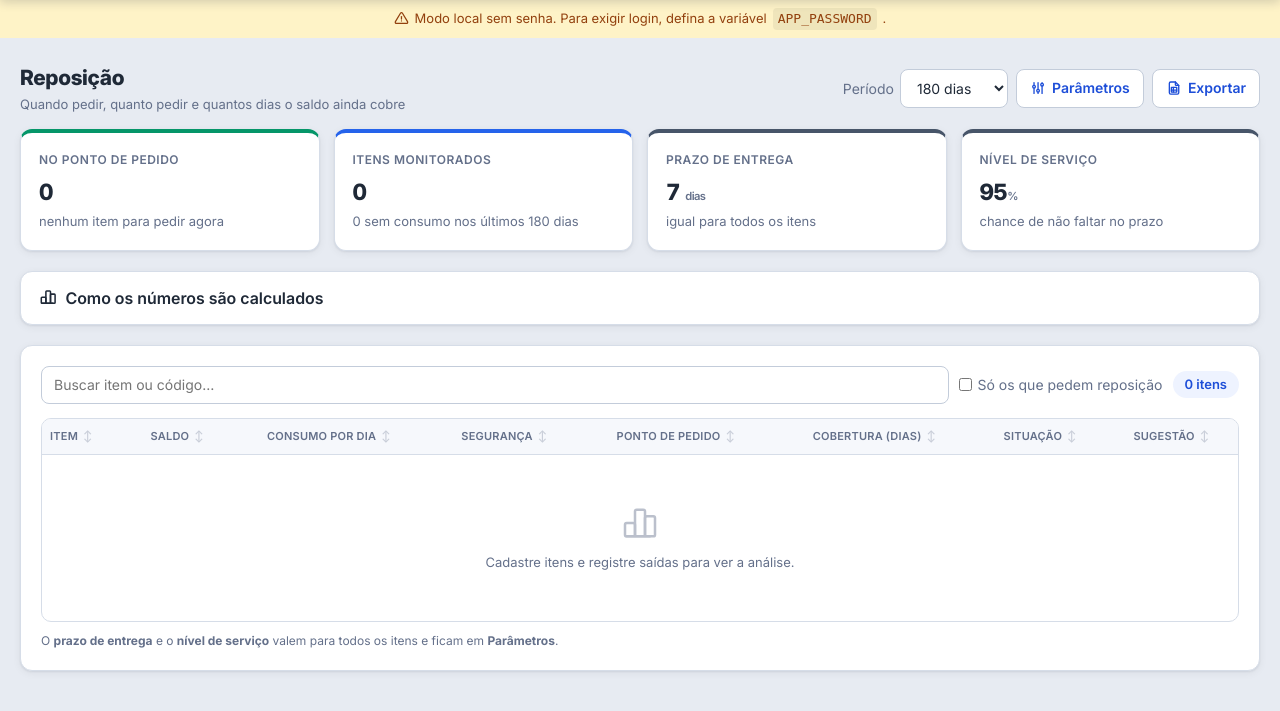
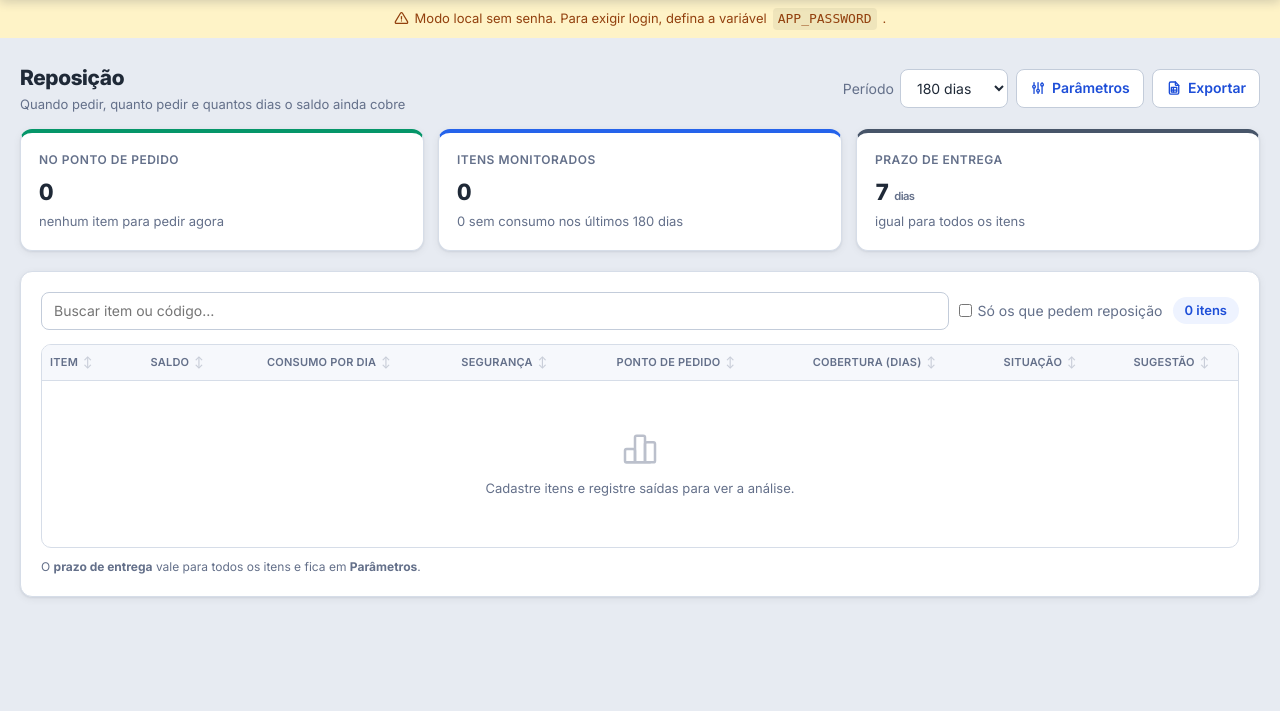
Before and after one commit to Mchristopher120/gestaoestoque3cgeo, a Flask app: page /reposicao in a window 1280 px wide. Shown: the part 62-773 px from the top of the page. Run offline with Flask 3, Linux system fonts and the light colour scheme; data that the repository does not hold is empty; some libraries are stand-ins or nearby versions.

Commit message:
Reposição: remove nível de serviço dos parâmetros e o bloco 'Como os números são calculados'
Co-Authored-By: Claude Sonnet 5.5 <noreply@anthropic.com>
Claude-Session: https://claude.ai/code/session_01RudTbcwjLfAK7Q6bM2kuRx

```diff
--- a/app.py
+++ b/app.py
@@ -1021,11 +1021,6 @@ def api_config():
             if not 1 <= p <= 365 or p != int(p):
                 return erro("O prazo de entrega deve ser um número inteiro de dias, de 1 a 365.")
             novos["prazo"] = int(p)
-        if "ns" in data:
-            v = parse_num(data["ns"])
-            if not 50 <= v <= 99.9:
-                return erro("O nível de serviço deve ficar entre 50% e 99,9%.")
-            novos["ns"] = v
     except ValueError as e:
         return erro(str(e))
     for k, v in novos.items():
@@ -1059,7 +1054,6 @@ def api_reposicao_xlsx():
     ws2 = wb.create_sheet("Parâmetros")
     ws2.append(["Parâmetro", "Valor"])
     ws2.append(["Prazo de entrega (dias)", an["config"]["prazo"]])
-    ws2.append(["Nível de serviço (%)", an["config"]["ns"]])
     ws2.append(["Período analisado (dias)", an["janela"]])
     _estilo_planilha(ws2, [28, 12])
     registrar(db, "EXPORTAR", "planilha", None, None, "Exportou a análise de reposição para Excel")
--- a/static/reposicao.js
+++ b/static/reposicao.js
@@ -31,11 +31,7 @@ function renderCards() {
             <div class="kpi-value">${fmtNum(c.prazo)} <span class="kpi-unit">dias</span></div>
             <div class="kpi-sub">igual para todos os itens</div>
         </div>
-        <div class="kpi slate">
-            <div class="kpi-label">Nível de serviço</div>
-            <div class="kpi-value">${fmtNum(c.ns)}<span class="kpi-unit">%</span></div>
-            <div class="kpi-sub">chance de não faltar no prazo</div>
-        </div>`;
+    `;
 }
 
 function filtrar() {
@@ -78,10 +74,10 @@ $('selJanela').addEventListener('change', async () => {
     carregar(+$('selJanela').value);
 });
 
-// Parâmetros (prazo de entrega e nível de serviço, iguais para todos os itens)
+// Parâmetros (prazo de entrega, igual para todos os itens)
 $('btnParam').addEventListener('click', () => {
     const c = R.dados.config;
-    $('parPrazo').value = String(c.prazo); $('parNs').value = String(c.ns).replace('.', ',');
+    $('parPrazo').value = String(c.prazo);
     $('paramErro').hidden = true;
     abrirModal('modalParam');
 });
@@ -89,7 +85,7 @@ $('paramCancelar').addEventListener('click', () => fecharModal('modalParam'));
 $('formParam').addEventListener('submit', async ev => {
     ev.preventDefault();
     try {
-        const r = await enviarJSON('/api/config', 'PUT', { prazo: $('parPrazo').value, ns: $('parNs').value });
+        const r = await enviarJSON('/api/config', 'PUT', { prazo: $('parPrazo').value });
         if (!r.ok) { $('paramErro').firstElementChild.textContent = r.error; $('paramErro').hidden = false; return; }
         fecharModal('modalParam');
         showToast('Parâmetros salvos.', 'success');
--- a/templates/reposicao.html
+++ b/templates/reposicao.html
@@ -20,18 +20,6 @@
         </div>
 
         <section class="kpis" id="repCards"></section>
-
-        <details class="card como-calcula">
-            <summary>{{ ico('chart-bar') }} Como os números são calculados</summary>
-            <ul>
-                <li><strong>Consumo médio diário (d):</strong> total de saídas ÷ dias do período. Para itens novos, contam só os dias desde a primeira movimentação.</li>
-                <li><strong>Estoque de segurança</strong> = Z × σ × √L, em que σ é o desvio padrão do consumo diário, L é o prazo de entrega em dias e Z vem do nível de serviço. L e o nível de serviço são os mesmos para todos os itens e ficam em Parâmetros.</li>
-                <li><strong>Ponto de pedido</strong> = d × L + estoque de segurança. Quando o saldo chega a esse valor, é hora de fazer o pedido.</li>
-                <li><strong>Cobertura:</strong> saldo ÷ consumo médio diário, ou seja, por quantos dias o saldo atual ainda dura.</li>
-                <li><strong>Quantidade sugerida:</strong> estoque máximo − saldo atual (só aparece se o item tem estoque máximo definido).</li>
-                <li>Itens com menos de 30 dias de histórico aparecem com um aviso, porque o cálculo ainda é pouco confiável.</li>
-            </ul>
-        </details>
 
         <section class="card">
             <div class="toolbar">
@@ -56,18 +44,16 @@
                     <tbody id="tbodyRep"></tbody>
                 </table>
             </div>
-            <p class="muted small mt-small">O <strong>prazo de entrega</strong> e o <strong>nível de serviço</strong> valem para todos os itens e ficam em <strong>Parâmetros</strong>.</p>
+            <p class="muted small mt-small">O <strong>prazo de entrega</strong> vale para todos os itens e fica em <strong>Parâmetros</strong>.</p>
         </section>
 
         <div class="modal" id="modalParam" role="dialog" aria-modal="true" aria-labelledby="paramTitulo">
             <div class="modal-box">
                 <h3 id="paramTitulo">Parâmetros de reposição</h3>
                 <form class="modal-body" id="formParam" autocomplete="off" novalidate>
-                    <p class="campo-ajuda">O <strong>prazo de entrega</strong> é o tempo, em dias, entre fazer o pedido e receber o material. O <strong>nível de serviço</strong> é a chance de o item não faltar durante esse prazo: quanto maior, maior o estoque de segurança.</p>
-                    <div class="grid-2">
-                        <div><label for="parPrazo">Prazo de entrega (dias)</label><input id="parPrazo" class="input" inputmode="numeric"></div>
-                        <div><label for="parNs">Nível de serviço (%)</label><input id="parNs" class="input" inputmode="decimal"></div>
-                    </div>
+                    <p class="campo-ajuda">O <strong>prazo de entrega</strong> é o tempo, em dias, entre fazer o pedido e receber o material. Vale para todos os itens e entra no cálculo do ponto de pedido e do estoque de segurança.</p>
+                    <label for="parPrazo">Prazo de entrega (dias)</label>
+                    <input id="parPrazo" class="input" inputmode="numeric">
                     <div class="alert-error" id="paramErro" role="alert" hidden><div></div></div>
                     <div class="modal-actions">
                         <button type="button" class="btn btn-ghost" id="paramCancelar">Cancelar</button>
```
